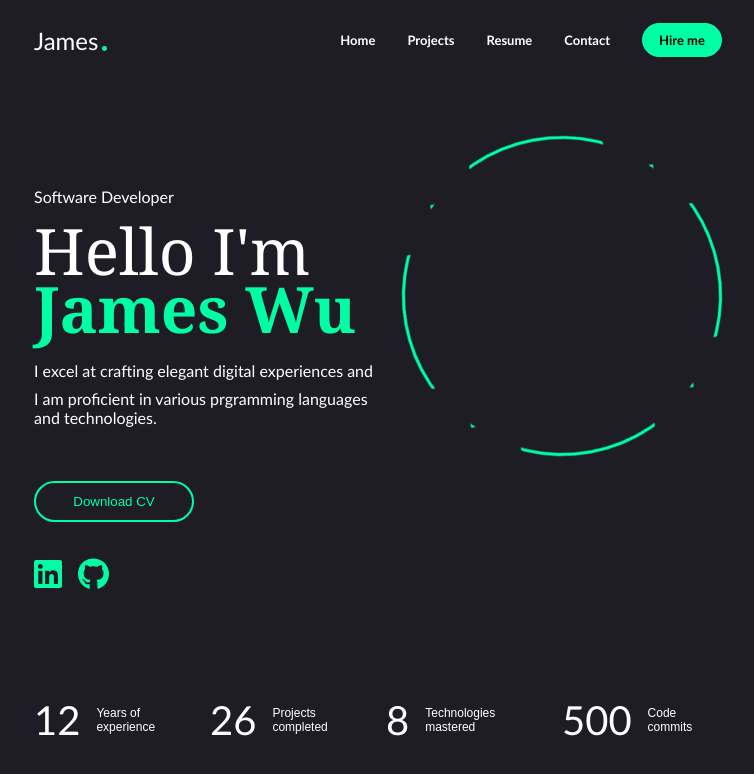
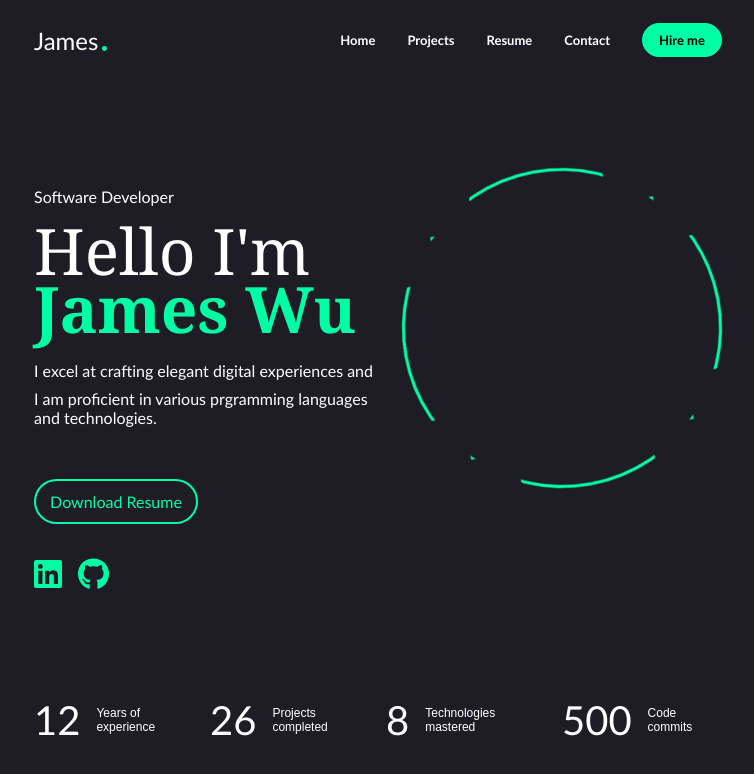
Before and after one commit to JamesCCoder/resume_frontend, a React (Create React App) app: page / in a window 1280 px wide. Shown: the top 774 px of the page, without its empty margins (254-1008 px from the left). Built offline with nearby package versions, Linux system fonts and the light colour scheme.

Commit message:
update resume

```diff
--- a/src/MainPage/components/Introduction.js
+++ b/src/MainPage/components/Introduction.js
@@ -5,6 +5,7 @@ import { faGithub, faLinkedin, faLinkedinIn } from '@fortawesome/free-brands-svg
 
 import avatar from "../../static/avator.png";
 import jpg from "../../static/image.jpg";
+import resume from "../../static/Resume_jian wu.pdf";
 
 const Introduction = () =>{
     const [showBorder, setShowBorder] = useState(false);
@@ -26,8 +27,10 @@ const Introduction = () =>{
                <div className="portfolio_introduction_left_five">I am proficient in various prgramming languages and technologies.</div>
                <div className="portfolio_introduction_left_six">
                    <div className="portfolio_introduction_left_six_resume">
-                       <button className="portfolio_cv">Download CV</button>
-                   </div>
+                        <a href={resume} download="My_Resume.pdf" className="portfolio_cv">
+                            Download Resume
+                        </a>
+                    </div>
                    <div className="portfolio_introduction_left_six_two">
                             <a
                                 className="linkedin-link"
--- a/src/MainPage/components/Introduction.scss
+++ b/src/MainPage/components/Introduction.scss
@@ -76,6 +76,8 @@
                     display: flex;
                     align-items: center;
                     justify-content: center;
+                    text-decoration: none;
+                    font-family:'Gill Sans', 'Gill Sans MT', Calibri, 'Trebuchet MS', sans-serif;
                     &:hover{
                         background-color: white;
                         color:black;
@@ -101,17 +103,30 @@
                    }
                    .linkedin-icon{
                        color:rgb(0,255,165);
+                       &:hover{
+                           color:white;
+                       }
+                       &:focus{
+                           color:white;
+                       }
                    }
                    .github-link{
                        display: flex;
                        align-items: center;
                        justify-content: center;
                         margin-left: 0.5rem;
+
                    }
 
 
                    .portfolio_giticon{
                        color:rgb(0,255,165);
+                       &:hover{
+                           color:white;
+                       }
+                       &:focus{
+                           color:white;
+                       }
                    }
 
            }
@@ -155,7 +170,7 @@
         height: 100%;
         border-radius: 50%;
         border: 3px solid rgb(0,255,165);
-        top:-4rem;
+        top:-2rem;
         box-sizing: border-box;
         animation: rotate 5s linear infinite;
         clip-path: polygon(
```
Also changed, not shown: 1 other file (tests, documents, lock files or other folders).
